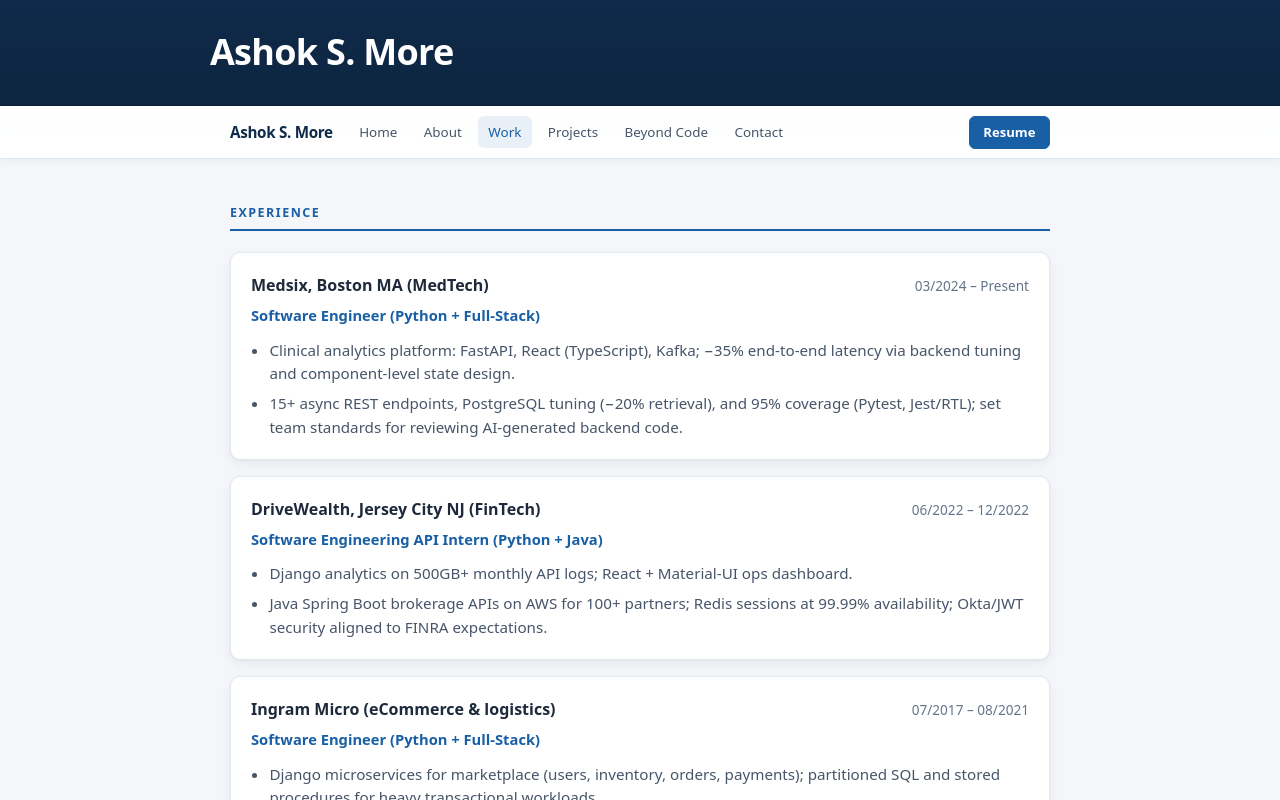
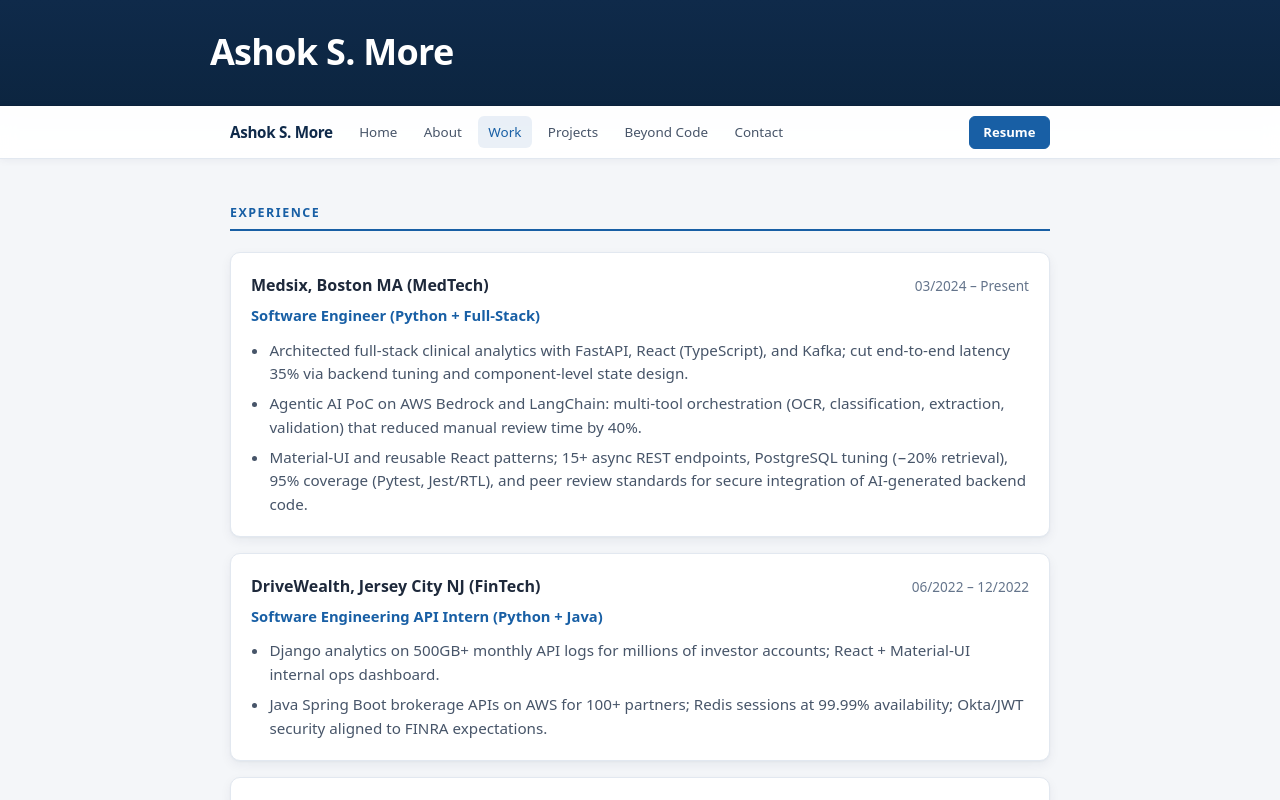
Before and after one commit to ashoksmore/ashoksmore.github.io, a React (Vite) app: page /work in a window 1280 px wide. Shown: the top 800 px of the page. Built offline with nearby package versions, Linux system fonts and the light colour scheme; the HTML template or start-up script is replaced by a standard one.

Commit message:
Sync portfolio with resume: agentic AI, 6+ years, skills
Align Medsix and DriveWealth bullets with latest resume, add Bedrock/LangChain skills, remove finance dashboard project, and update hero/about experience to 6+ years.

```diff
--- a/src/components/HomeHero.jsx
+++ b/src/components/HomeHero.jsx
@@ -5,7 +5,7 @@ import StatCounter from './StatCounter';
 import HeroStatText from './HeroStatText';
 
 const numericStats = [
-  { target: 5, suffix: '+', label: 'Years experience' },
+  { target: 6, suffix: '+', label: 'Years experience' },
   { target: 3, suffix: '', label: 'Industries' },
 ];
 
--- a/src/data/about.js
+++ b/src/data/about.js
@@ -18,7 +18,7 @@ export const journeyTimeline = [
     place: 'Medsix, Boston',
     period: '2024 – Present',
     story:
-      'Today I build clinical analytics with FastAPI, React, and Kafka—systems where latency and correctness both matter. MedTech is demanding in the best way: regulated data, real clinicians, and plenty of room to ship AI carefully, not just quickly.',
+      'Today I build clinical analytics with FastAPI, React, and Kafka—and agentic AI on Bedrock and LangChain—where latency and correctness both matter. MedTech is demanding in the best way: regulated data, real clinicians, and plenty of room to ship AI carefully, not just quickly.',
   },
 ];
 
--- a/src/data/content.js
+++ b/src/data/content.js
@@ -4,7 +4,7 @@ export const profile = {
   name: 'Ashok S. More',
   title: 'Full Stack Software Engineer',
   subtitle: 'MedTech · FinTech · eCommerce · Python · React · AWS · ML / AI',
-  location: 'Boston, MA',
+  location: 'Boston, MA 02120',
   phone: '(617) 412-5427',
   phoneHref: 'tel:+16174125427',
   email: 'ashoksmore11@gmail.com',
@@ -13,7 +13,7 @@ export const profile = {
 };
 
 export const aboutText =
-  'Full stack software engineer with 5+ years building and scaling production systems in Python, React, Java, and AWS across MedTech, FinTech, and eCommerce—from clinical analytics and regulated health data at Medsix, to brokerage APIs and compliance-heavy finance at DriveWealth, to high-volume marketplace and logistics platforms at Ingram Micro. Comfortable joining early-stage MedTech or FinTech teams with 0→1 ownership. I ship ML/AI in production (deterministic patterns, RAG-style grounding), run tight code review for AI-generated changes, and partner across teams for quality.';
+  'Full stack software engineer with 6+ years building and scaling production systems in Python, React, Java, and AWS across MedTech, FinTech, and eCommerce—from clinical analytics and regulated health data at Medsix, to brokerage APIs and compliance-heavy finance at DriveWealth, to high-volume marketplace and logistics platforms at Ingram Micro. Comfortable joining early-stage MedTech or FinTech teams with 0→1 ownership. I ship ML/AI in production (deterministic patterns, RAG-style grounding), run tight code review for AI-generated changes, and partner across teams for quality.';
 
 export const experience = [
   {
@@ -21,8 +21,9 @@ export const experience = [
     dates: '03/2024 – Present',
     role: 'Software Engineer (Python + Full-Stack)',
     bullets: [
-      'Clinical analytics platform: FastAPI, React (TypeScript), Kafka; −35% end-to-end latency via backend tuning and component-level state design.',
-      '15+ async REST endpoints, PostgreSQL tuning (−20% retrieval), and 95% coverage (Pytest, Jest/RTL); set team standards for reviewing AI-generated backend code.',
+      'Architected full-stack clinical analytics with FastAPI, React (TypeScript), and Kafka; cut end-to-end latency 35% via backend tuning and component-level state design.',
+      'Agentic AI PoC on AWS Bedrock and LangChain: multi-tool orchestration (OCR, classification, extraction, validation) that reduced manual review time by 40%.',
+      'Material-UI and reusable React patterns; 15+ async REST endpoints, PostgreSQL tuning (−20% retrieval), 95% coverage (Pytest, Jest/RTL), and peer review standards for secure integration of AI-generated backend code.',
     ],
   },
   {
@@ -30,7 +31,7 @@ export const experience = [
     dates: '06/2022 – 12/2022',
     role: 'Software Engineering API Intern (Python + Java)',
     bullets: [
-      'Django analytics on 500GB+ monthly API logs; React + Material-UI ops dashboard.',
+      'Django analytics on 500GB+ monthly API logs for millions of investor accounts; React + Material-UI internal ops dashboard.',
       'Java Spring Boot brokerage APIs on AWS for 100+ partners; Redis sessions at 99.99% availability; Okta/JWT security aligned to FINRA expectations.',
     ],
   },
@@ -55,14 +56,6 @@ export const projects = [
     github: 'https://github.com/ashoksmore/expense-tracker-api',
     demo: 'https://expense-tracker-fe-wg3g.onrender.com',
   },
-  {
-    title: 'GenAI Finance Health Dashboard',
-    tags: 'Python · FastAPI · React · Azure OpenAI · PostgreSQL',
-    description:
-      'Hackathon build: CFO-style KPI dashboard with a deterministic Python pipeline feeding Azure OpenAI (GPT-4o) for spend analysis.',
-    github: 'https://github.com/ashoksmore/genai-finance-dashboard',
-    demo: null,
-  },
 ];
 
 export const skillGroups = [
@@ -83,11 +76,14 @@ export const skillGroups = [
       'Pytest',
       'JUnit',
       'Jest',
+      'Maven',
     ],
   },
   {
     label: 'AI & LLMs:',
     pills: [
+      'AWS Bedrock',
+      'LangChain',
       'LLMs',
       'Groq',
       'Ollama',
@@ -106,15 +102,19 @@ export const skillGroups = [
     pills: [
       'Kafka',
       'SQS',
+      'SNS',
       'WebSockets',
       'REST',
+      'SOAP',
       'Docker',
       'Kubernetes',
       'Terraform',
+      'CodePipeline',
       'Sumo Logic',
       'CloudWatch',
       'Git',
       'Jira',
+      'Agile',
     ],
   },
 ];
```
